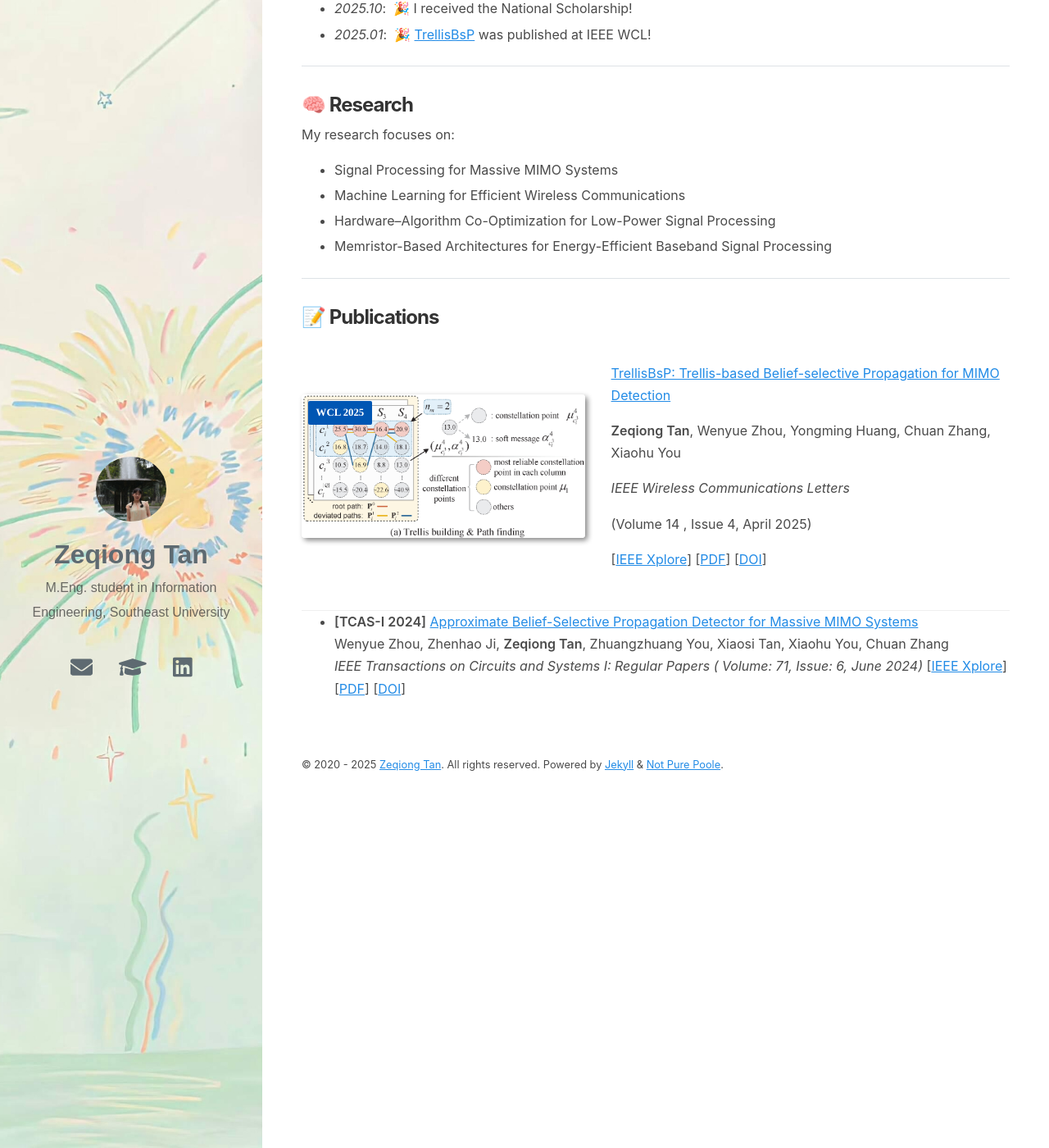
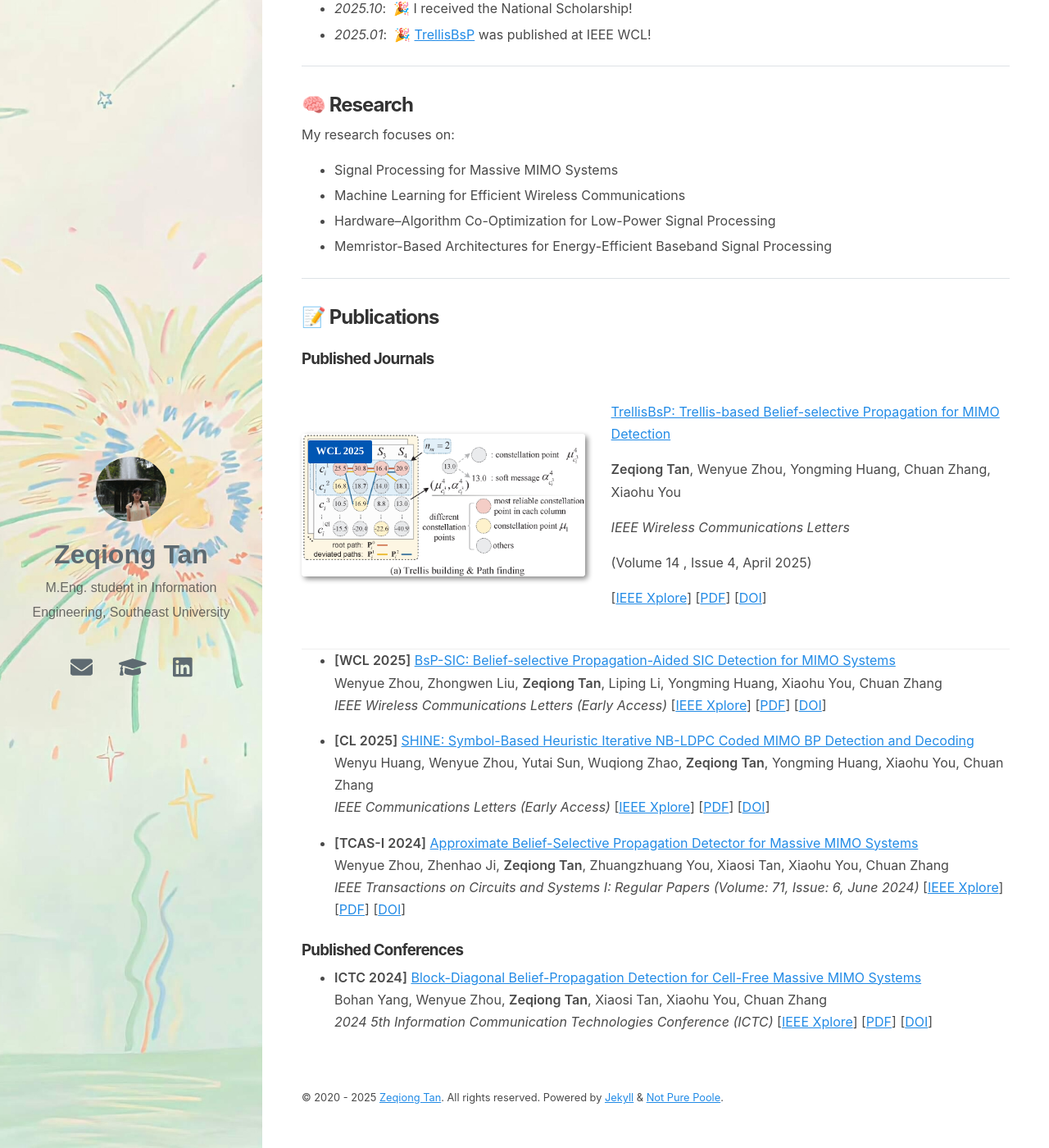
Before and after one commit to zqtann/zqtann.github.io, a Jekyll site: the page built from index.md, in a window 1280 px wide and 1400 px high, scrolled down 522 px. Shown: the whole window at 82% size. Built offline with Jekyll 4.4.1, drawn with Linux system fonts in a browser that asks for light colours; nearby versions of some CDN libraries.

Commit message:
Update index.md

```diff
--- a/index.md
+++ b/index.md
@@ -51,6 +51,7 @@ My research focuses on:
 
 ## 📝 Publications {#publications}
 
+### Published Journals
 <div class='paper-box'>
   <div class='paper-box-image'>
     <div>
@@ -75,8 +76,27 @@ My research focuses on:
   </div>
 </div>
 
+- **[WCL 2025]** [BsP-SIC: Belief-selective Propagation-Aided SIC Detection for MIMO Systems](https://ieeexplore.ieee.org/abstract/document/11215620) \
+  Wenyue Zhou, Zhongwen Liu, **Zeqiong Tan**, Liping Li, Yongming Huang, Xiaohu You, Chuan Zhang<br>
+  *IEEE Wireless Communications Letters (Early Access)* [[IEEE Xplore](https://ieeexplore.ieee.org/abstract/document/11215620)]
+[[PDF](/papers/WCL_BsPSIC.pdf)]
+[[DOI](https://doi.org/10.1109/LWC.2025.3586951)]
+
+- **[CL 2025]** [SHINE: Symbol-Based Heuristic Iterative NB-LDPC Coded MIMO BP Detection and Decoding](https://ieeexplore.ieee.org/abstract/document/11007208) \
+  Wenyu Huang, Wenyue Zhou, Yutai Sun, Wuqiong Zhao, **Zeqiong Tan**, Yongming Huang, Xiaohu You, Chuan Zhang<br>
+  *IEEE Communications Letters (Early Access)* [[IEEE Xplore](https://ieeexplore.ieee.org/abstract/document/11007208)]
+[[PDF](/papers/CL_SHINE.pdf)]
+[[DOI](https://doi.org/10.1109/LCOMM.2025.3561223)]
+
 - **[TCAS-I 2024]** [Approximate Belief-Selective Propagation Detector for Massive MIMO Systems](https://ieeexplore.ieee.org/abstract/document/10472894) \
   Wenyue Zhou, Zhenhao Ji, **Zeqiong Tan**, Zhuangzhuang You, Xiaosi Tan, Xiaohu You, Chuan Zhang<br>
-  *IEEE Transactions on Circuits and Systems I: Regular Papers ( Volume: 71, Issue: 6, June 2024)* [[IEEE Xplore](https://ieeexplore.ieee.org/abstract/document/10472894)]
+  *IEEE Transactions on Circuits and Systems I: Regular Papers (Volume: 71, Issue: 6, June 2024)* [[IEEE Xplore](https://ieeexplore.ieee.org/abstract/document/10472894)]
 [[PDF](/papers/TCASI_aBsP.pdf)]
 [[DOI](https://doi.org/10.1109/TCSI.2024.3373434)]
+
+### Published Conferences
+- **ICTC 2024]** [Block-Diagonal Belief-Propagation Detection for Cell-Free Massive MIMO Systems](https://ieeexplore.ieee.org/abstract/document/10601989) \
+  Bohan Yang, Wenyue Zhou, **Zeqiong Tan**, Xiaosi Tan, Xiaohu You, Chuan Zhang<br>
+  *2024 5th Information Communication Technologies Conference (ICTC)* [[IEEE Xplore](https://ieeexplore.ieee.org/abstract/document/10601989)]
+[[PDF](/papers/ICTC_BP.pdf)]
+[[DOI](https://doi.org/10.1109/ICTC61510.2024.10601989)]
```
